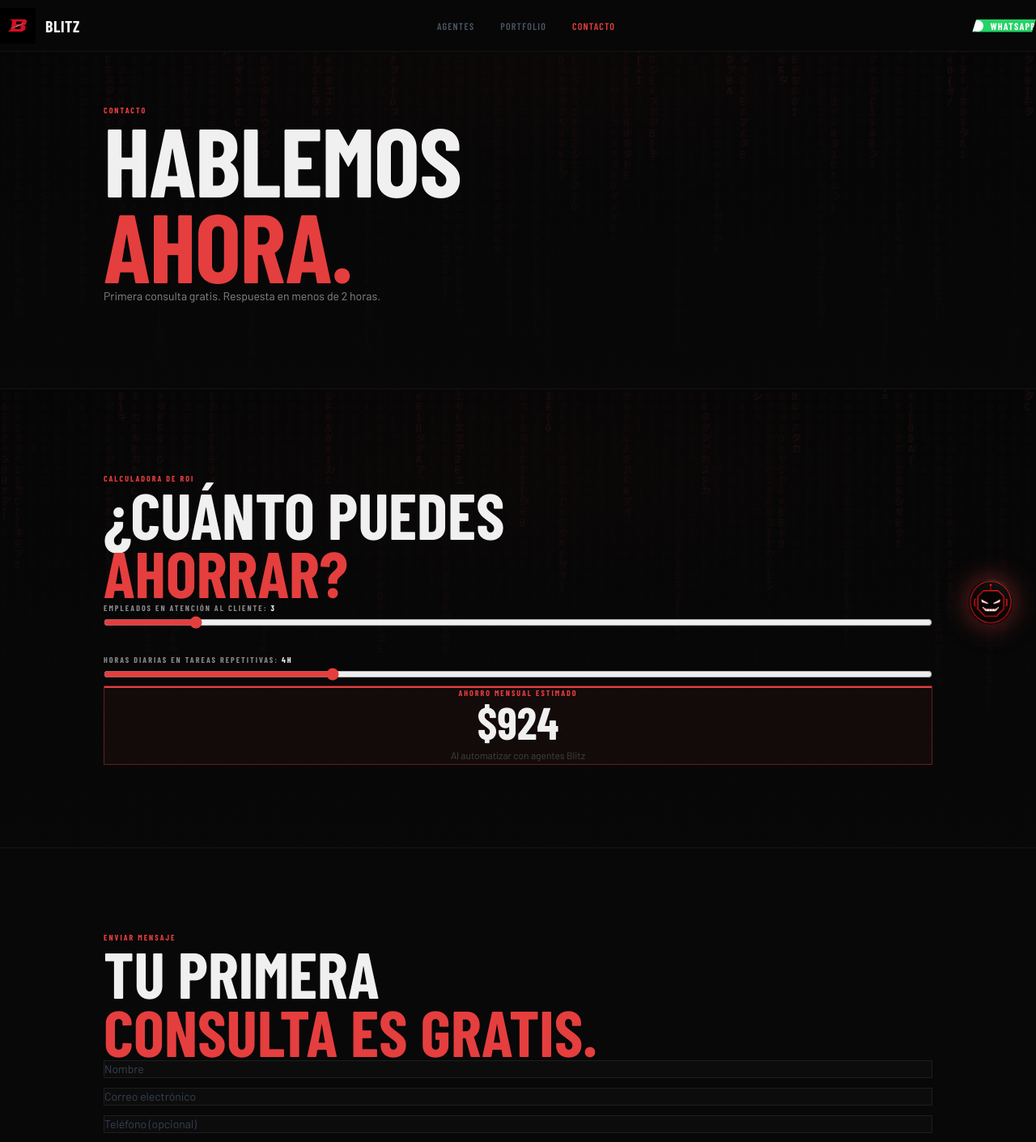
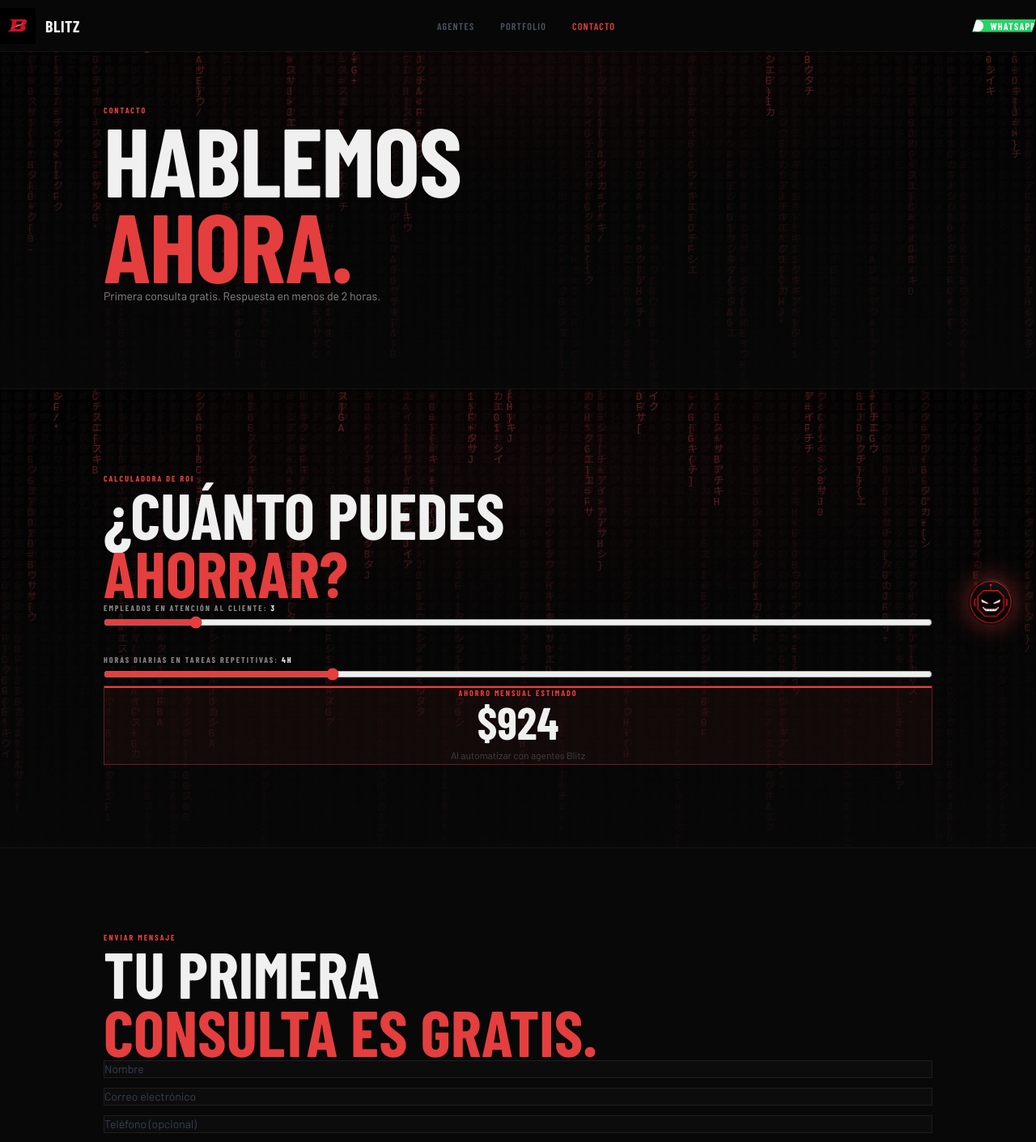
Before and after one commit to dacabrero11/blitz, a Next.js app: page /contacto in a window 1280 px wide. Shown: the top 1411 px of the page at 81% size. Built offline with nearby package versions, Linux system fonts and the light colour scheme; a web font is replaced by a local one.

Commit message:
fix: matrix brighter, overlay lighter

```diff
--- a/components/sections/PageSections.tsx
+++ b/components/sections/PageSections.tsx
@@ -11,7 +11,7 @@
       style={{ paddingTop: 'calc(var(--nav-h) + 64px)', borderBottom: '1px solid var(--border-2)' }}
     >
       <MatrixBackground />
-      <div className="absolute inset-0 pointer-events-none" style={{ background: 'linear-gradient(to top, rgba(8,8,8,0.97) 0%, rgba(8,8,8,0.82) 50%, rgba(8,8,8,0.6) 100%)', zIndex: 2 }} />
+      <div className="absolute inset-0 pointer-events-none" style={{ background: 'linear-gradient(to top, rgba(8,8,8,0.92) 0%, rgba(8,8,8,0.55) 50%, rgba(8,8,8,0.15) 100%)', zIndex: 2 }} />
       <div className="container relative" style={{ zIndex: 3 }}>
         <p className="text-label mb-2">Portfolio</p>
         <h1 className="text-d1">
@@ -80,7 +80,7 @@
       style={{ paddingTop: 'calc(var(--nav-h) + 64px)', borderBottom: '1px solid var(--border-2)' }}
     >
       <MatrixBackground />
-      <div className="absolute inset-0 pointer-events-none" style={{ background: 'linear-gradient(to top, rgba(8,8,8,0.97) 0%, rgba(8,8,8,0.82) 50%, rgba(8,8,8,0.6) 100%)', zIndex: 2 }} />
+      <div className="absolute inset-0 pointer-events-none" style={{ background: 'linear-gradient(to top, rgba(8,8,8,0.92) 0%, rgba(8,8,8,0.55) 50%, rgba(8,8,8,0.15) 100%)', zIndex: 2 }} />
       <div className="container relative" style={{ zIndex: 3 }}>
         <p className="text-label mb-2">Contacto</p>
         <h1 className="text-d1">
@@ -108,7 +108,7 @@
       style={{ borderBottom: '1px solid var(--border-2)' }}
     >
       <MatrixBackground />
-      <div className="absolute inset-0 pointer-events-none" style={{ background: 'linear-gradient(to top, rgba(8,8,8,0.97) 0%, rgba(8,8,8,0.85) 50%, rgba(8,8,8,0.65) 100%)', zIndex: 2 }} />
+      <div className="absolute inset-0 pointer-events-none" style={{ background: 'linear-gradient(to top, rgba(8,8,8,0.92) 0%, rgba(8,8,8,0.6) 50%, rgba(8,8,8,0.2) 100%)', zIndex: 2 }} />
       <div className="container max-w-2xl relative" style={{ zIndex: 3 }}>
         <p className="text-label mb-2">Calculadora de ROI</p>
         <h2 className="text-d2 mb-8">
--- a/components/ui/MatrixBackground.tsx
+++ b/components/ui/MatrixBackground.tsx
@@ -32,7 +32,7 @@
     const interval = setInterval(() => {
       const W = cv!.width
       const H = cv!.height
-      const alpha = 0.10
+      const alpha = 0.18
 
       cx.fillStyle = 'rgba(8,8,8,0.08)'
       cx.fillRect(0, 0, W, H)
@@ -59,7 +59,7 @@
         drops[i]++
         if (y > H && Math.random() > 0.97) drops[i] = Math.floor(Math.random() * -20)
       }
-    }, 55)
+    }, 45)
 
     window.addEventListener('resize', () => { resize(); initDrops() })
 
```
